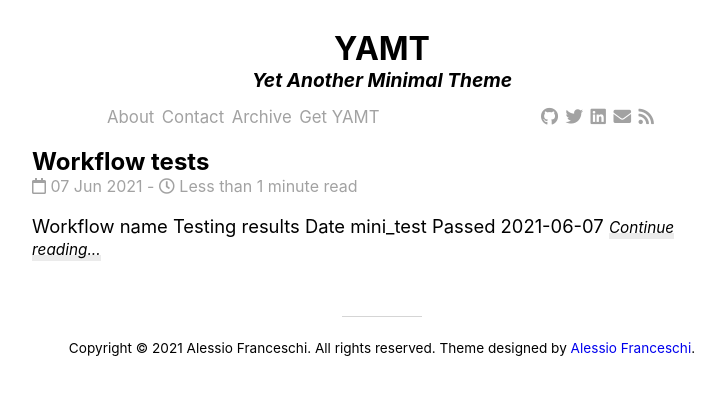
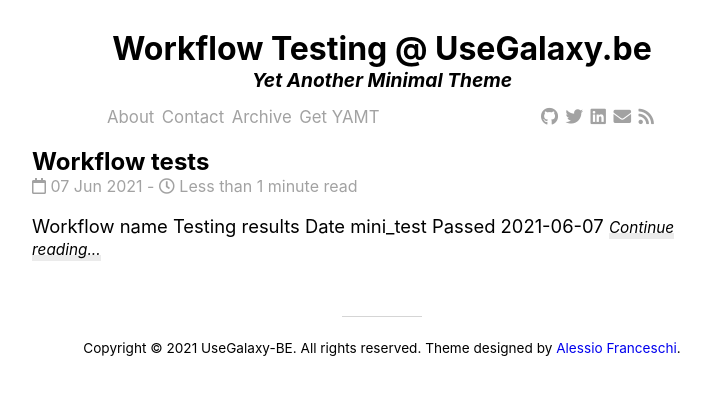
Before and after one commit to ieguinoa/workflow-testing-page, a Jekyll site: the page built from index.html, in a window 1280 px wide. Shown: the top 395 px of the page, without its empty margins (258-983 px from the left). Built offline with Jekyll 4.4.1, drawn with Linux system fonts in a browser that asks for light colours; nearby versions of some CDN libraries; the list of posts is cut into pages by our own code; part of the change alters nothing that is shown.

Commit message:
test base config

```diff
--- a/_config.yml
+++ b/_config.yml
@@ -1,12 +1,12 @@
 # Site settings
-title: YAMT
-description: "Yet Another Minimal Theme"
-url:  "https://pandasekh.github.io/Jekyll-YAMT/" # Actual base url of the website
-baseurl: "/"           # url of the jekyll blog. e.g. if you set url to "mysite.com" and baseurl to "blog", the jekyll website will work on "mysite.com/blog"
+title: Workflow Testing @ UseGalaxy.be
+description: "Results from workflow and tool testing @ UseGalaxy.be"
+url:  "https://usegalaxy.be/" # Actual base url of the website
+#baseurl: "/"           # url of the jekyll blog. e.g. if you set url to "mysite.com" and baseurl to "blog", the jekyll website will work on "mysite.com/blog"
 author:
-  name: "Alessio Franceschi"
-  email: "alessiofranceschi2@gmail.com"
-  url: "https://alessiofranceschi.me"
+  name: "UseGalaxy-BE"
+  email: "galaxy@elixir-belgium.org"
+  url: "https://usegalaxy.be"
 permalink: /:year/:month/:day/:title:output_ext
 
 #Plugins
@@ -17,25 +17,25 @@ paginate: 3
 paginate_path: "/page:num/"
 
 #SEO
-twitter:
-  username: pandasekh
-  card: summary
-facebook:
-  app_id: # Facebook app ID for Facebook insights
-  publisher: # Facebook page URL or ID of the publishing entity
-  admins: # Facebook user ID for domain insights linked to a personal account
+#twitter:
+  #username: pandasekh
+  #card: summary
+#facebook:
+  #app_id: # Facebook app ID for Facebook insights
+  #publisher: # Facebook page URL or ID of the publishing entity
+  #admins: # Facebook user ID for domain insights linked to a personal account
 logo: /assets/img/logo.jpg
-social:
-  links: #List your social links here
-    - https://twitter.com/PandaSekh
-    - https://www.github.com/pandasekh
-    - https://www.linkedin.com/in/alessio-franceschi/
-webmaster_verifications:
-  google:
-  bing:
-  alexa:
-  yandex:
-  baidu:
+#social:
+  #links: #List your social links here
+    #- https://twitter.com/PandaSekh
+    #- https://www.github.com/pandasekh
+    #- https://www.linkedin.com/in/alessio-franceschi/
+#webmaster_verifications:
+  #google:
+  #bing:
+  #alexa:
+  #yandex:
+  #baidu:
 lang: en_US
 
 #Highlighter
```
